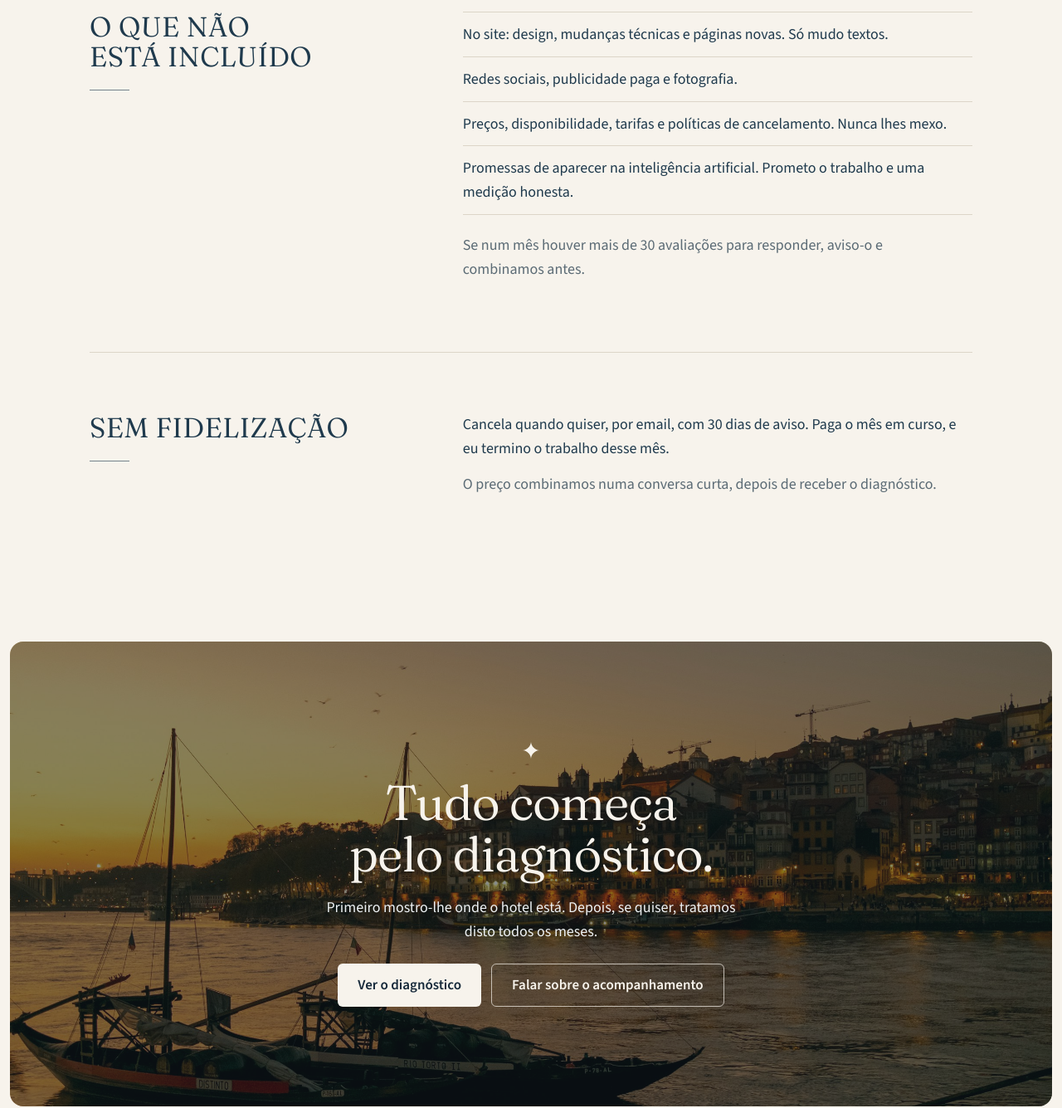
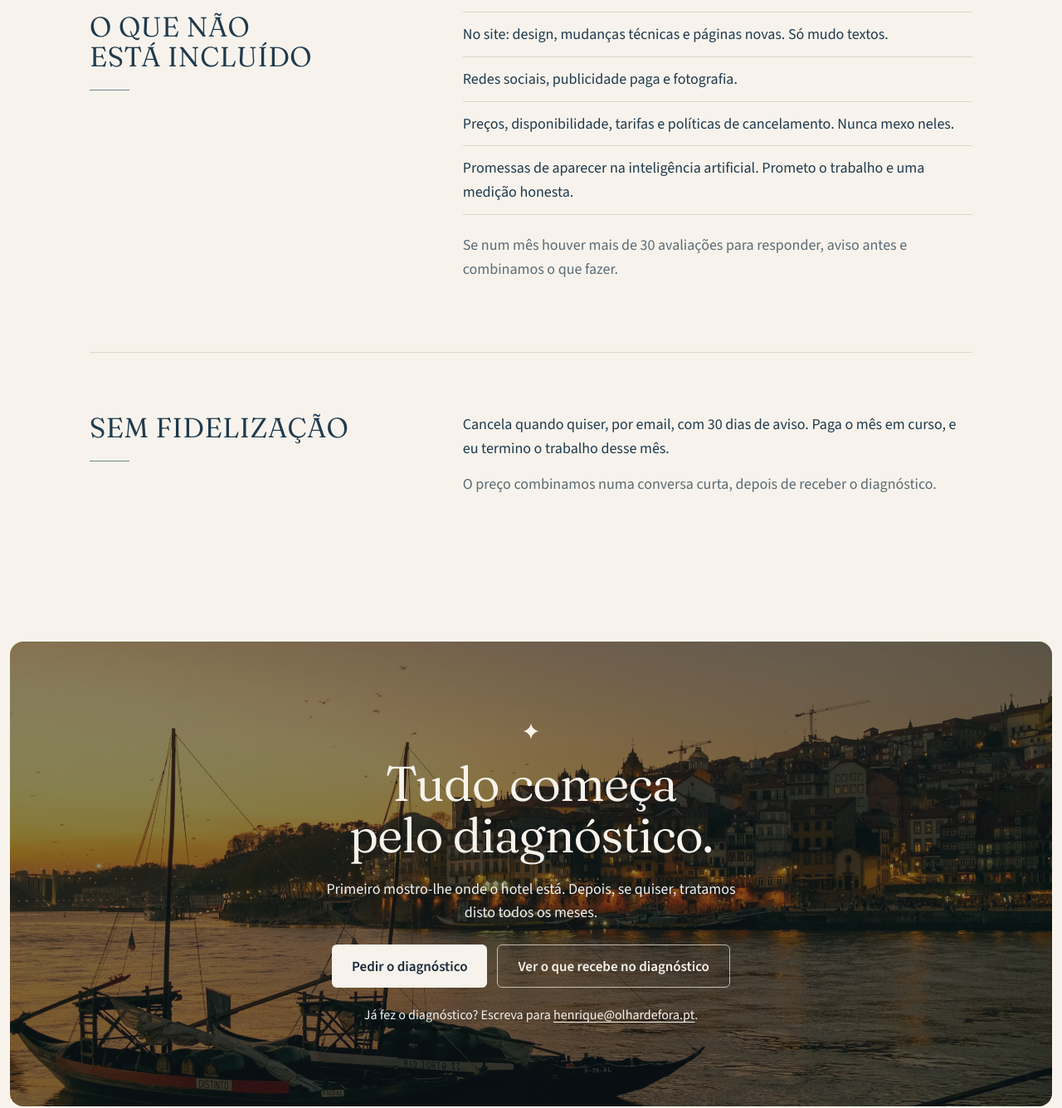
Before and after one commit to Olhar-de-Fora-Org/site, a plain HTML site: page mensal.html in a window 1280 px wide. Shown: the part 4100-5435 px from the top of the page at 83% size. Drawn offline with nearby package versions, Linux system fonts and the light colour scheme.

Commit message:
Monthly page: diagnosis-first buttons, two wording fixes
Co-Authored-By: Claude Opus 5.5 <noreply@anthropic.com>

```diff
--- a/mensal.html
+++ b/mensal.html
@@ -34,6 +34,9 @@ a{color:var(--ink);text-decoration-thickness:1px;text-underline-offset:3px}
 a:hover{text-decoration-thickness:2px}
 :focus-visible{outline:3px solid var(--ink);outline-offset:3px;border-radius:4px}
 .on-photo :focus-visible{outline-color:var(--cream)}
+.alt{margin:16px 0 0;font-size:16px;color:#EEF2F4}
+.alt a{color:var(--cream)}
+a.tap{padding-block:11px}
 h1,h2,h3{font-family:var(--display);font-weight:400;margin:0;text-wrap:balance}
 p{margin:0 0 14px;text-wrap:pretty}
 .wrap{max-width:var(--wrap);margin:0 auto;padding:0 var(--gut)}
@@ -222,10 +225,10 @@ footer p{margin:0}
         <ul class="list">
           <li>No site: design, mudanças técnicas e páginas novas. Só mudo textos.</li>
           <li>Redes sociais, publicidade paga e fotografia.</li>
-          <li>Preços, disponibilidade, tarifas e políticas de cancelamento. Nunca lhes mexo.</li>
+          <li>Preços, disponibilidade, tarifas e políticas de cancelamento. Nunca mexo neles.</li>
           <li>Promessas de aparecer na inteligência artificial. Prometo o trabalho e uma medição honesta.</li>
         </ul>
-        <p class="note">Se num mês houver mais de 30 avaliações para responder, aviso-o e combinamos antes.</p>
+        <p class="note">Se num mês houver mais de 30 avaliações para responder, aviso antes e combinamos o que fazer.</p>
       </div>
     </section>
 
@@ -251,9 +254,10 @@ footer p{margin:0}
       <h2 id="contacto">Tudo começa pelo diagnóstico.</h2>
       <p>Primeiro mostro-lhe onde o hotel está. Depois, se quiser, tratamos disto todos os meses.</p>
       <div class="actions">
-        <a class="btn btn-cream" href="./">Ver o diagnóstico</a>
-        <a class="btn btn-ghost" href="mailto:henrique@olhardefora.pt?subject=Acompanhamento%20mensal">Falar sobre o acompanhamento</a>
+        <a class="btn btn-cream" href="mailto:henrique@olhardefora.pt?subject=Pedido%20-%20Diagn%C3%B3stico%20%C3%89poca%20Baixa">Pedir o diagnóstico</a>
+        <a class="btn btn-ghost" href="./#recebe">Ver o que recebe no diagnóstico</a>
       </div>
+      <p class="alt">Já fez o diagnóstico? Escreva para <a class="tap" href="mailto:henrique@olhardefora.pt?subject=Acompanhamento%20mensal">henrique@olhardefora.pt</a>.</p>
     </div>
   </section>
 </main>
```
